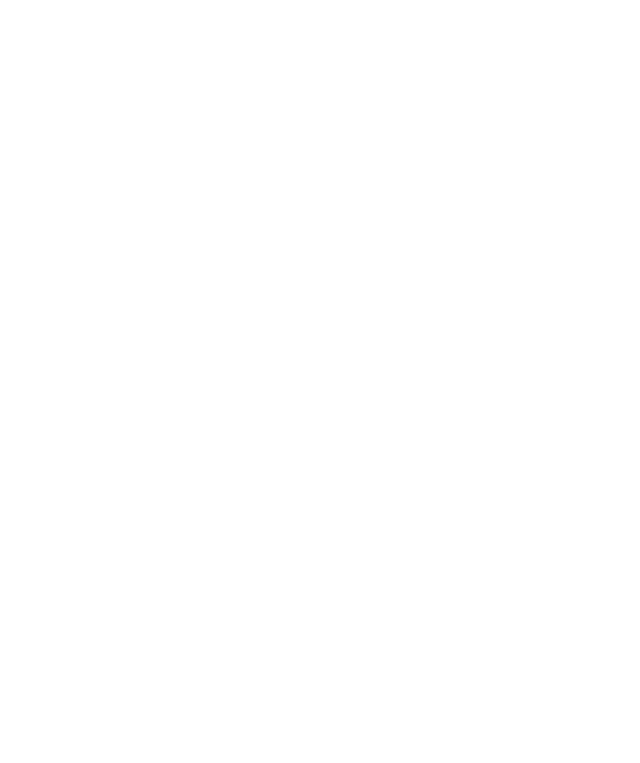
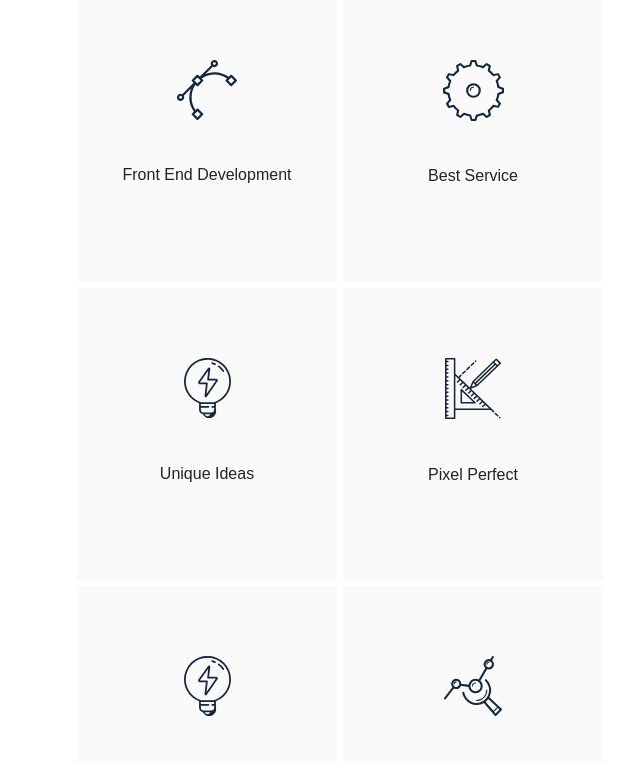
Before and after one commit to ninishka/course-work-react, a React (Create React App) app: page / in a window 1280 px wide. Shown: the part 2020-2783 px from the top of the page, without its empty margins (300-940 px from the left). Before the commit the page ends 1879 px from the top, so only its background shows below. Built offline with nearby package versions, Linux system fonts and the light colour scheme.

Commit message:
working on forth section

```diff
--- a/src/App.js
+++ b/src/App.js
@@ -2,6 +2,7 @@
 import FirstSection from './components/FirstSection/FirstSection'
 import SecondSection from './components/SecondSection/SecondSection'
 import ThirdSection from './components/ThirdSection/ThirdSection'
+import ForthSection from './components/ForthSection/ForthSection'
 
 function App() {
   return (
@@ -9,6 +10,7 @@
       <FirstSection />
       <SecondSection />
       <ThirdSection />
+      <ForthSection/>
     </div>
   );
 }
--- a/src/components/FirstSection/styled.js
+++ b/src/components/FirstSection/styled.js
@@ -6,7 +6,7 @@
   margin: 25px 9px;
 `
 
-export const PersonalNameInfo = styled.div`
+export const PersonalNameInfo = styled.section`
   display: flex;
   align-items: center;
   flex-direction: row;
--- /dev/null
+++ b/src/components/ForthSection/ForthSection.js
@@ -0,0 +1,89 @@
+import {
+  ArroundGrid,
+  FlexCont,
+  Box,
+  ImgContainer,
+  LabelBox,
+  DescriptionBox,
+} from './styled'
+
+import img1 from '../imgs2/design.svg'
+import img2 from '../imgs2/service.svg'
+import img3 from '../imgs2/ideas.svg'
+import img4 from '../imgs2/pixel.svg'
+import img5 from '../imgs2/ideas.svg'
+import img6 from '../imgs2/analysis.svg'
+import img7 from '../imgs2/chart.svg'
+import img8 from '../imgs2/support.svg'
+
+const boxesData = [
+  {
+    title: 'Front End Development',
+    description: 'Lorem ipm dolor amet, consecte adipiing lit Sunt sed ad possimus magm maiores.Ipsa dolor',
+    src: img1
+  },
+  {
+    title: 'Best Service',
+    description: 'Lorem ipm dolor amet, consecte adipiing lit Sunt sed ad possimus magm maiores.Ipsa dolor',
+    src: img2
+  },
+  {
+    title: 'Unique Ideas',
+    description: 'Lorem ipm dolor amet, consecte adipiing lit Sunt sed ad possimus magm maiores.Ipsa dolor',
+    src: img3
+  },
+  {
+    title: 'Pixel Perfect',
+    description: 'Lorem ipm dolor amet, consecte adipiing lit Sunt sed ad possimus magm maiores.Ipsa dolor',
+    src: img4
+  },
+  {
+    title: 'Unique Ideas',
+    description: 'Lorem ipm dolor amet, consecte adipiing lit Sunt sed ad possimus magm maiores.Ipsa dolor',
+    src: img5
+  },
+  {
+    title: 'Design Analysis',
+    description: 'Lorem ipm dolor amet, consecte adipiing lit Sunt sed ad possimus magm maiores.Ipsa dolor',
+    src: img6
+  },
+  {
+    title: 'Fully Managed',
+    description: 'Lorem ipm dolor amet, consecte adipiing lit Sunt sed ad possimus magm maiores.Ipsa dolor',
+    src: img7
+  },
+  {
+    title: 'Helpful Support',
+    description: 'Lorem ipm dolor amet, consecte adipiing lit Sunt sed ad possimus magm maiores.Ipsa dolor',
+    src: img8
+  },
+]
+
+
+
+const ForthSection = () => {
+
+  return (
+    <section>
+      <ArroundGrid>
+        <FlexCont>
+          {boxesData.map(({title, description, src}) => (
+            <Box>
+              <ImgContainer>
+                <img src={src} />
+              </ImgContainer>
+              <LabelBox>
+                  {title}
+              </LabelBox>
+              <DescriptionBox>
+                {description}
+              </DescriptionBox>
+            </Box>
+          ))}
+        </FlexCont>
+      </ArroundGrid>
+    </section>
+  );
+}
+
+export default ForthSection;
--- /dev/null
+++ b/src/components/ForthSection/styled.js
@@ -0,0 +1,53 @@
+import styled from 'styled-components'
+
+export const ArroundGrid = styled.div`
+  margin: 10vw 23vw;
+  @media(max-width: 650px) {
+    margin: 10vw;
+  }
+`
+export const FlexCont = styled.div`
+  display: flex;
+  flex-wrap: wrap;
+  justify-content: center;
+  position: relative;
+`
+export const Box = styled.div`
+  padding: 70px 40px;
+  margin: 3px;
+  width: 180px;
+  background-color:#FAFAFA;
+  font-family: 'Glacial Indifference-Bold', sans-serif;
+
+  &:hover {
+    background-color: #15263E;
+    padding: 30px 15px;
+
+    > p {
+      display: block
+    }
+
+    > h5 {
+      color: white;
+      padding-top: 50px;
+    }
+
+    > img {
+      display: none;
+    }
+  }
+`
+export const ImgContainer = styled.div`
+  display: flex;
+  justify-content: center;
+`
+export const LabelBox = styled.h5`
+  text-align: center;
+  font-size: medium;
+  color: #222222;
+  font-weight: 400;
+  padding-top: 20px;
+`
+export const DescriptionBox = styled.p`
+   display: none;
+`
--- a/src/components/ThirdSection/ThirdSection.js
+++ b/src/components/ThirdSection/ThirdSection.js
@@ -35,7 +35,7 @@
 const ThirdSection = () => {
 
   return (
-    <div>
+    <section>
       <ContactMeWrapper>
         {contactMe.map(({ src, title, description }) => (
           <ContactMe key={title}>
@@ -51,7 +51,7 @@
           </ContactMe>
         ))}
       </ContactMeWrapper>
-    </div>
+    </section>
   );
 }
 
```
